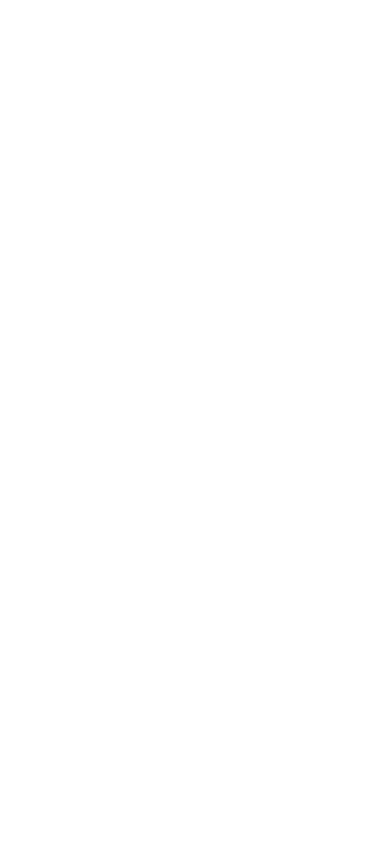
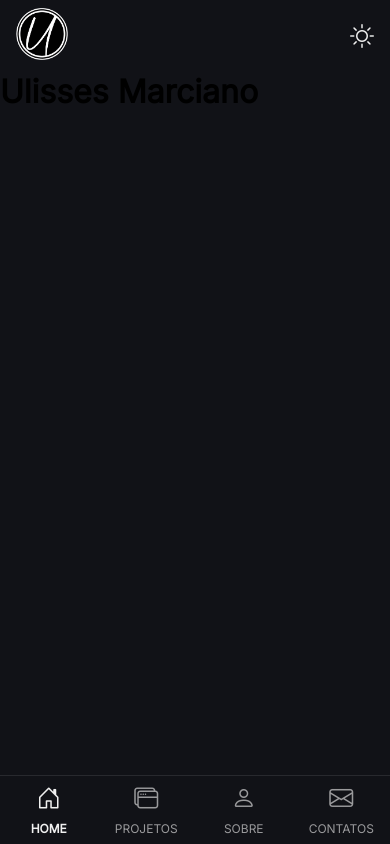
Before and after one commit to ulissesmarciano/portfolio-do-zero, a plain HTML site: page index.html in a window 390 px wide. Drawn offline with nearby package versions, Linux system fonts and the light colour scheme.

Commit message:
Novas alterações no projeto

```diff
--- a/assets/css/styles.css
+++ b/assets/css/styles.css
@@ -1,3 +1,4 @@
+
 :root {
     --primary-color: #f0f0f0;
     --primary-bg-color: #111217;
@@ -5,6 +6,7 @@
     --border-color: #28292e;
 
     --title-color: #9a9a9c;
+    --text-color: #9a9a9c;
     --link-color: #9a9a9c;
     --icon-color: #c7c8c9;
 }
@@ -16,3 +18,87 @@
     vertical-align: baseline;
     list-style: none;
 }
+
+body {
+    background: var(--primary-bg-color);
+    font-family: "Inter", sans-serif;
+}
+
+a {
+    text-decoration: none;
+}
+
+i {
+    color: var(--icon-color);
+}
+
+.header {
+    display: flex;
+    flex-flow: row wrap;
+    justify-content: space-between;
+    align-items: center;
+    width: 100%;
+    padding: 0.5rem 1rem;
+}
+
+.header__brand .brand__logo {
+    height: 3.25rem;
+    width: 3.25rem;
+}
+
+#toggleTheme {
+    font-size: 1.5rem;
+    color: var(--primary-color);
+}
+
+.menu {
+    width: 100vw;
+    position: fixed;
+    bottom: 0;
+    display: flex;
+    align-items: center;
+    background: var(--primary-bg-color);
+}
+
+.menu__item {
+    width: 100%;
+}
+
+.menu--mobile {
+    justify-content: space-between;
+    border-top: 1px solid var(--border-color);
+}
+
+.menu--mobile .menu__link {
+    display: flex;
+    flex-direction: column;
+    justify-content: center;
+    align-items: center;
+    padding: 0.5rem 1rem;
+    gap: .5rem;
+}
+
+.menu__link.active .menu__icon,
+.menu__link.active .menu__text {
+    color: var(--primary-color);
+    font-weight: 600;
+}
+
+.menu__icon, .menu__text {
+    color: var(--text-color);
+}
+
+.menu__icon {
+    font-size: 1.5rem;
+}
+
+.menu__text  {
+    font-size: .75rem;
+    text-transform: uppercase;
+}
+
+@media(min-width: 768px){
+    .menu--mobile {
+        display: none;
+    }
+}
--- a/index.html
+++ b/index.html
@@ -1,14 +1,58 @@
 <!DOCTYPE html>
 <html lang="pt-br">
+
 <head>
     <meta charset="UTF-8">
     <meta name="viewport" content="width=device-width, initial-scale=1.0">
     <title>Ulisses Marciano</title>
-    <meta name="description" content="Portfólio do desenvolvedor Ulisses Marciano para compartilhar projetos e habilidades desenvolvidas">
+    <meta name="description"
+        content="Portfólio do desenvolvedor Ulisses Marciano para compartilhar projetos e habilidades desenvolvidas">
     <link rel="shortcut icon" href="/favicon/favicon.ico" type="image/x-icon">
+    <link rel="preconnect" href="https://fonts.googleapis.com">
+    <link rel="preconnect" href="https://fonts.gstatic.com" crossorigin>
+    <link href="https://fonts.googleapis.com/css2?family=Inter:ital,opsz@0,14..32;1,14..32&display=swap"
+        rel="stylesheet">
+    <link rel="stylesheet" href="https://cdn.jsdelivr.net/npm/bootstrap-icons@1.11.3/font/bootstrap-icons.min.css">
     <link rel="stylesheet" href="/assets/css/styles.css">
 </head>
+
 <body>
+    <header class="header">
 
+        <div class="header__brand">
+            <img class="brand__logo" src="/assets/images/logo.png" alt="logotipo do portfólio">
+        </div>
+        <i id="toggleTheme" class="bi bi-brightness-high"></i>
+    </header>
+    <nav>
+        <ul class="menu menu--mobile">
+            <li class="menu__item">
+                <a class="menu__link active" href="#home">
+                    <i class="menu__icon bi bi-house-door"></i>
+                    <span class="menu__text">Home</span>
+                </a>
+            </li>
+            <li class="menu__item">
+                <a class="menu__link" href="#projetos">
+                    <i class="menu__icon bi bi-window-stack"></i>
+                    <span class="menu__text">Projetos</span>
+                </a>
+            </li>
+            <li class="menu__item">
+                <a class="menu__link" href="#sobre">
+                    <i class="menu__icon bi bi-person"></i>
+                    <span class="menu__text">Sobre</span>
+                </a>
+            </li>
+            <li class="menu__item">
+                <a class="menu__link" href="#contatos">
+                    <i class="menu__icon bi bi-envelope"></i>
+                    <span class="menu__text">Contatos</span>
+                </a>
+            </li>
+        </ul>
+    </nav>
+    <h1>Ulisses Marciano</h1>
 </body>
+
 </html>
```
